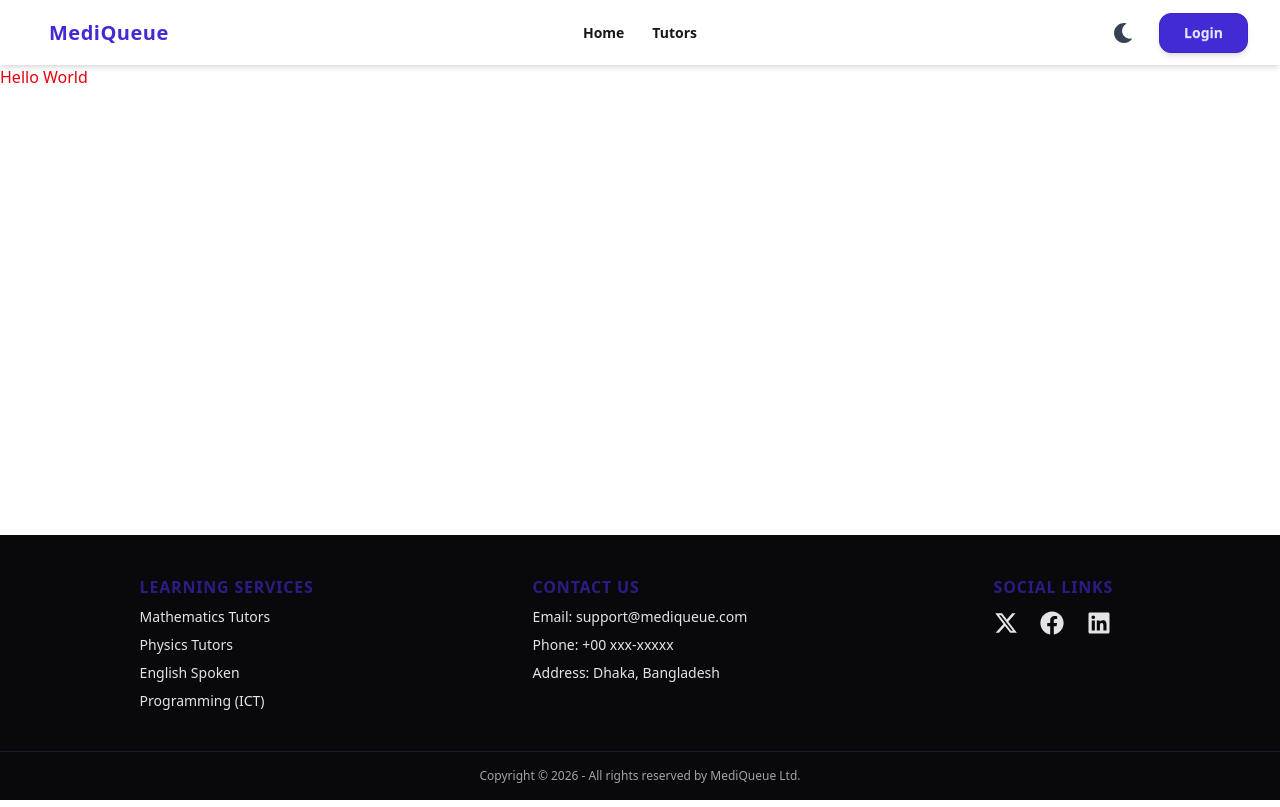
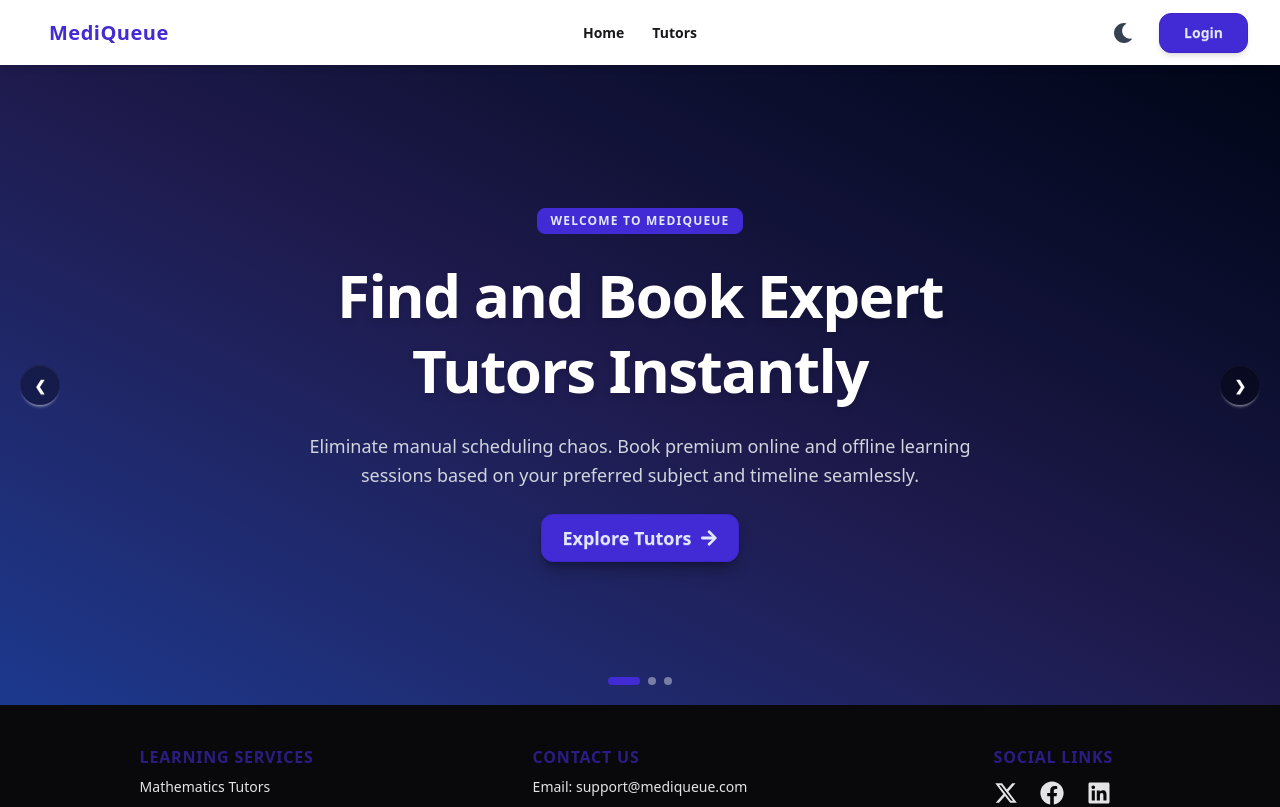
Before and after one commit to saiful230799/tutor-booking-system-client-side, a Next.js app: page / in a window 1280 px wide. Shown: the top 807 px of the page. Built offline with nearby package versions, Linux system fonts and the light colour scheme.

Commit message:
new adeed banner

```diff
--- a/src/app/page.js
+++ b/src/app/page.js
@@ -1,7 +1,10 @@
+import Banner from "@/components/Banner";
 import Image from "next/image";
 
 export default function Home() {
   return (
-    <h2 className="text-red-600">Hello World</h2>
+    <div>
+      <Banner/>
+    </div>
   );
 }
--- /dev/null
+++ b/src/components/Banner.jsx
@@ -0,0 +1,149 @@
+"use client";
+
+import { useState } from "react";
+import Link from "next/link";
+import { FaArrowRight } from "react-icons/fa";
+import { motion, AnimatePresence } from "framer-motion";
+
+export default function Banner() {
+
+  const [currentSlide, setCurrentSlide] = useState(0);
+
+  const slides = [
+    {
+      badge: "Welcome to MediQueue",
+      title: "Find and Book Expert Tutors Instantly",
+      description: "Eliminate manual scheduling chaos. Book premium online and offline learning sessions based on your preferred subject and timeline seamlessly.",
+      btnText: "Explore Tutors",
+      btnLink: "/tutors",
+      bgClass: "from-blue-900 via-indigo-950 to-slate-950",
+      badgeColor: "badge-primary"
+    },
+    {
+      badge: "Conflict-Free Learning",
+      title: "Smart Session Token Management",
+      description: "Every successful booking automatically reserves your digital session token. Zero overlaps, zero hassle. Focus only on your growth.",
+      btnText: "Book a Slot",
+      btnLink: "/tutors",
+      bgClass: "from-purple-950 via-violet-900 to-slate-950",
+      badgeColor: "badge-secondary"
+    },
+    {
+      badge: "Flexible Modes",
+      title: "Learn Online, Offline or Both",
+      description: "Customize your study roadmap with qualified instructors. Track hourly fees, available days, and experience parameters live.",
+      btnText: "Get Started",
+      btnLink: "/tutors",
+      bgClass: "from-emerald-950 via-teal-900 to-slate-950",
+      badgeColor: "badge-accent text-white"
+    }
+  ];
+
+
+  const nextSlide = () => {
+    setCurrentSlide((prev) => (prev === slides.length - 1 ? 0 : prev + 1));
+  };
+
+  const prevSlide = () => {
+    setCurrentSlide((prev) => (prev === 0 ? slides.length - 1 : prev - 1));
+  };
+
+  const containerVariants = {
+    hidden: { opacity: 0 },
+    visible: {
+      opacity: 1,
+      transition: {
+        staggerChildren: 0.2,
+      }
+    }
+  };
+
+  const itemVariants = {
+    hidden: { opacity: 0, y: 40 },
+    visible: {
+      opacity: 1,
+      y: 0,
+      transition: { duration: 0.6, ease: "easeOut" }
+    }
+  };
+
+  return (
+    <div className="w-full h-[65vh] md:h-[80vh] relative overflow-hidden bg-slate-950 select-none">
+
+      <AnimatePresence mode="wait">
+        <motion.div
+          key={currentSlide}
+          initial={{ opacity: 0, scale: 0.98 }}
+          animate={{ opacity: 1, scale: 1 }}
+          exit={{ opacity: 0, scale: 1.02 }}
+          transition={{ duration: 0.5 }}
+          className={`absolute inset-0 bg-gradient-to-tr ${slides[currentSlide].bgClass} text-white flex items-center justify-center px-6 md:px-20`}
+        >
+          <motion.div
+            variants={containerVariants}
+            initial="hidden"
+            animate="visible"
+            className="text-center max-w-3xl space-y-6"
+          >
+
+            <motion.span
+              variants={itemVariants}
+              className={`badge ${slides[currentSlide].badgeColor} p-3 uppercase tracking-widest text-xs font-bold`}
+            >
+              {slides[currentSlide].badge}
+            </motion.span>
+
+            <motion.h1
+              variants={itemVariants}
+              className="text-3xl md:text-6xl font-extrabold leading-tight tracking-tight drop-shadow-md"
+            >
+              {slides[currentSlide].title}
+            </motion.h1>
+
+            <motion.p
+              variants={itemVariants}
+              className="text-sm md:text-lg text-gray-300 max-w-2xl mx-auto font-light leading-relaxed"
+            >
+              {slides[currentSlide].description}
+            </motion.p>
+
+            <motion.div variants={itemVariants}>
+              <Link
+                href={slides[currentSlide].btnLink}
+                className="btn btn-primary md:btn-lg rounded-xl gap-2 font-bold shadow-lg shadow-black/30 hover:scale-105 active:scale-95 transition-all duration-200"
+              >
+                {slides[currentSlide].btnText} <FaArrowRight />
+              </Link>
+            </motion.div>
+          </motion.div>
+        </motion.div>
+      </AnimatePresence>
+
+      <div className="absolute flex justify-between transform -translate-y-1/2 left-5 right-5 top-1/2 z-20">
+        <button
+          onClick={prevSlide}
+          className="btn btn-circle btn-sm md:btn-md bg-black/30 border-none text-white hover:bg-black/60 transition-colors backdrop-blur-sm"
+        >
+          ❮
+        </button>
+        <button
+          onClick={nextSlide}
+          className="btn btn-circle btn-sm md:btn-md bg-black/30 border-none text-white hover:bg-black/60 transition-colors backdrop-blur-sm"
+        >
+          ❯
+        </button>
+      </div>
+
+      <div className="absolute bottom-5 left-0 right-0 flex justify-center gap-2 z-20">
+        {slides.map((_, index) => (
+          <button
+            key={index}
+            onClick={() => setCurrentSlide(index)}
+            className={`h-2 rounded-full transition-all duration-300 ${currentSlide === index ? "w-8 bg-primary" : "w-2 bg-white/40"}`}
+          />
+        ))}
+      </div>
+
+    </div>
+  );
+}
```
